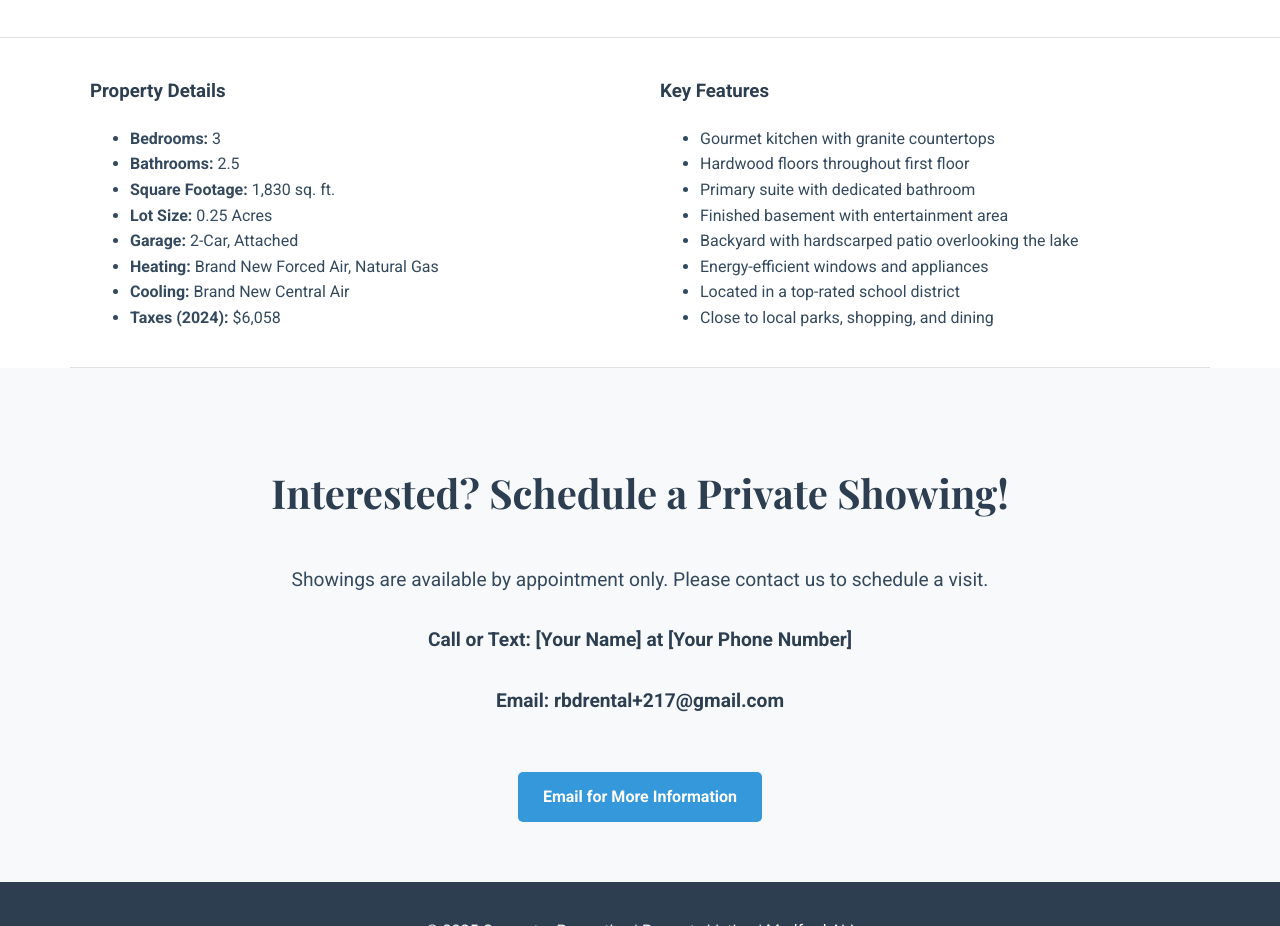
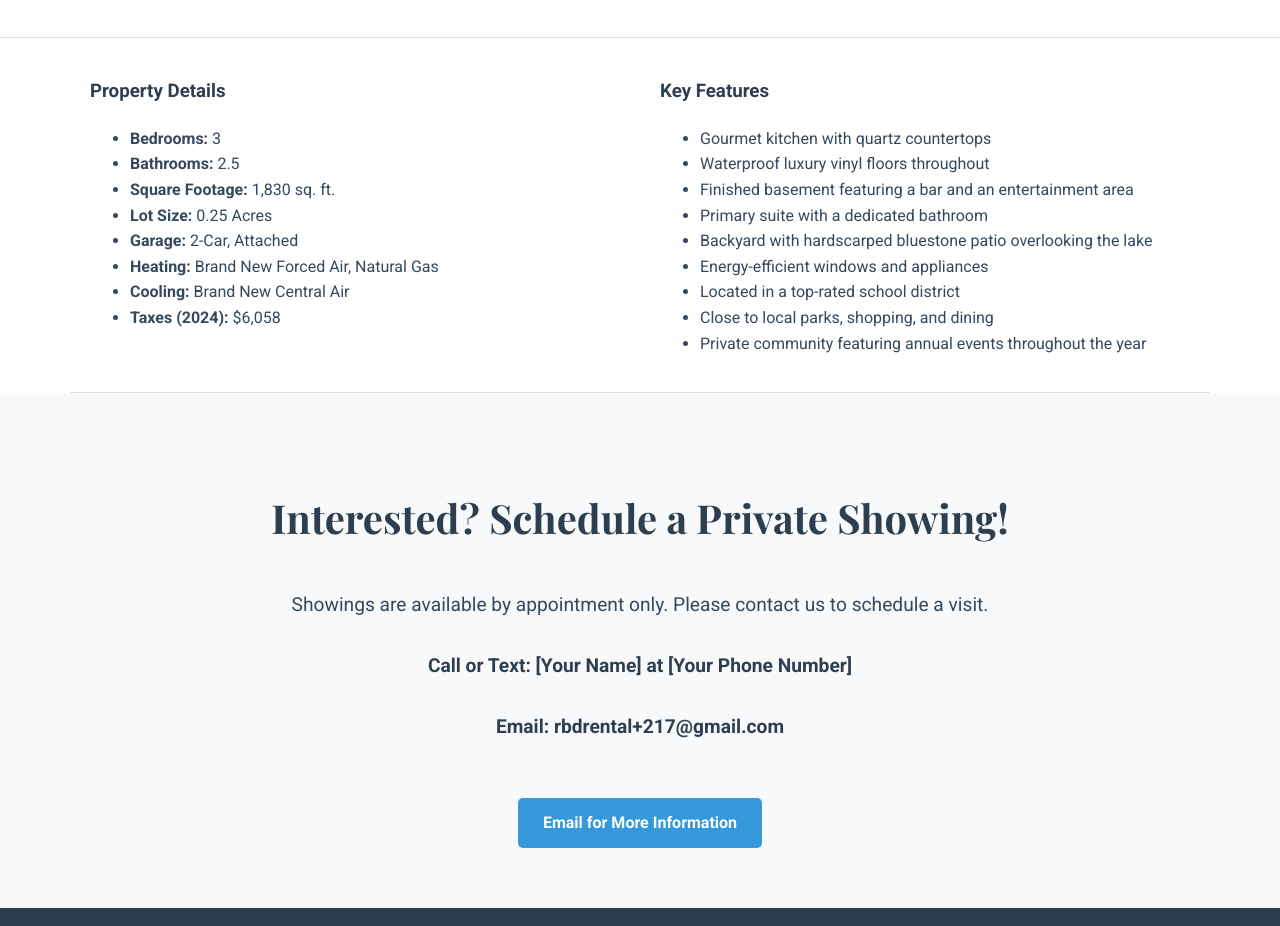
Before and after one commit to dgcarp/217Taunton, a plain HTML site: page index.html in a window 1280 px wide. Shown: the part 2980-3906 px from the top of the page. Drawn offline with nearby package versions, Linux system fonts and the light colour scheme.

Commit message:
Update index.html

```diff
--- a/index.html
+++ b/index.html
@@ -326,14 +326,15 @@
             <div class="features">
                 <h3 style="color:var(--primary-color);">Key Features</h3>
                 <ul>
-                    <li>Gourmet kitchen with granite countertops</li>
-                    <li>Hardwood floors throughout first floor</li>
-                    <li>Primary suite with dedicated bathroom</li>
-                    <li>Finished basement with entertainment area</li>
-                    <li>Backyard with hardscarped patio overlooking the lake</li>
+                    <li>Gourmet kitchen with quartz countertops</li>
+                    <li>Waterproof luxury vinyl floors throughout</li>
+                    <li>Finished basement featuring a bar and an entertainment area</li>
+                    <li>Primary suite with a dedicated bathroom</li>
+                    <li>Backyard with hardscarped bluestone patio overlooking the lake</li>
                     <li>Energy-efficient windows and appliances</li>
                     <li>Located in a top-rated school district</li>
                     <li>Close to local parks, shopping, and dining</li>
+                    <li>Private community featuring annual events throughout the year</li>
                 </ul>
             </div>
         </div>
```
